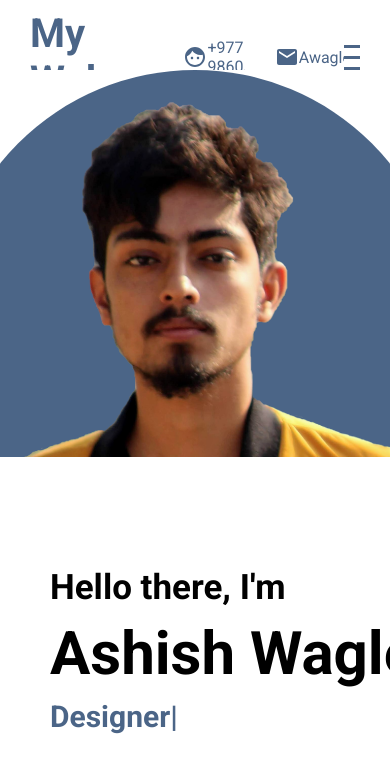
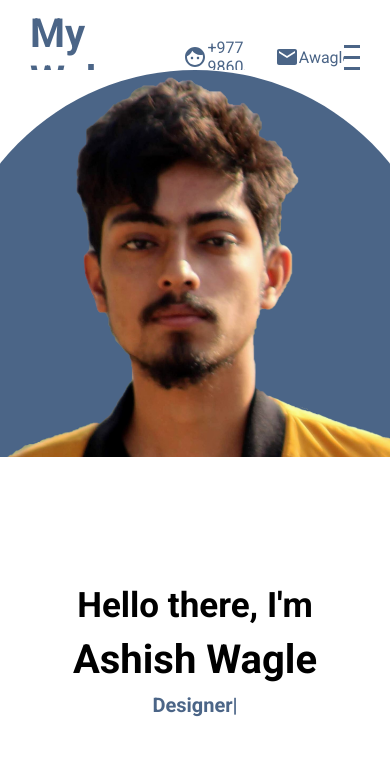
Before and after one commit to ash-ys/reactportfolio, a React (Create React App) app: page / in a window 390 px wide. Shown: the top 772 px of the page. Built offline with nearby package versions, Linux system fonts and the light colour scheme.

Commit message:
responsive intro

```diff
--- a/src/components/intro/intro.scss
+++ b/src/components/intro/intro.scss
@@ -20,9 +20,16 @@
       align-items: flex-end;
       justify-content: center;
       float: left;
+      @include mobile {
+        align-items: flex-end;
+      }
 
       img {
         height: 95%;
+
+        @include mobile {
+          height: 100%;
+        }
       }
     }
   }
@@ -37,15 +44,28 @@
       display: flex;
       flex-direction: column;
       justify-content: center;
+
+      @include mobile {
+        padding-left: 0;
+        align-items: center;
+      }
       h1 {
         font-size: 60px;
         margin: 10px 0;
+
+        @include mobile {
+          font-size: 40px;
+        }
       }
       h2 {
         font-size: 35px;
       }
       h3 {
         font-size: 30px;
+
+        @include mobile {
+          font-size: 20px;
+        }
         span {
           font-size: inherit;
           color: #4b6587;
```
Also changed, not shown: 1 other file (tests, documents, lock files or other folders).
